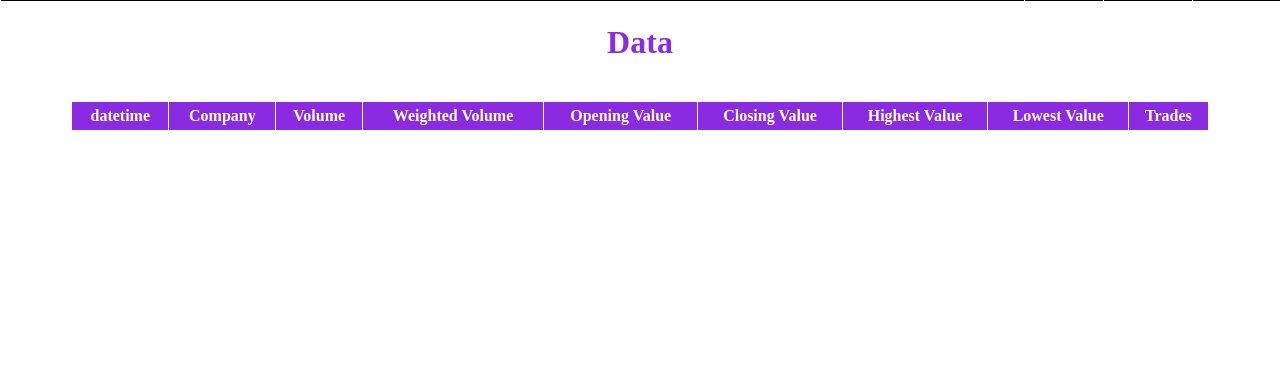
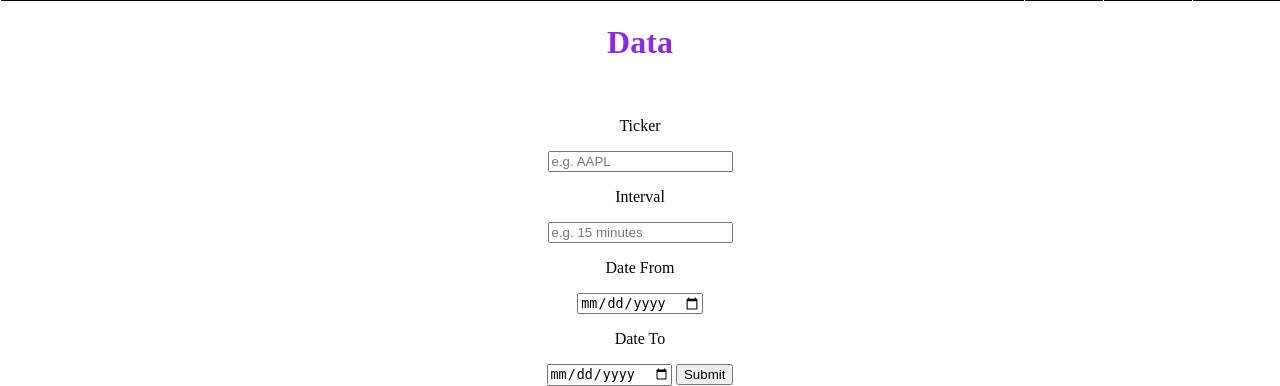
Before and after one commit to m2waters/financial_web_app, a Flask app: template Templates/data.html in a window 1280 px wide. Shown: the part 57-443 px from the top of the page. Run offline with Flask 3, Linux system fonts and the light colour scheme; the template is opened without the code that fills it, so the values that code supplies are empty.

```diff
--- a/Templates/data.html
+++ b/Templates/data.html
@@ -6,6 +6,17 @@
     <div class="centre">
         <h1>{% block title%} Data {% endblock %}</h1>
         <img src="{{ figs[0][2] }}">
+        <form action="/update-data" method="post">
+            <p>Ticker</p>
+            <input type="text" id="ticker" name="ticker" placeholder="e.g. AAPL">
+            <p>Interval</p>
+            <input type="number" id="time_period" name="time_period" placeholder="e.g. 15 minutes">
+            <p>Date From</p>
+            <input type="date" id="start_date" name="start_date" placeholder="e.g. dd-mm-yyyy">
+            <p>Date To</p>
+            <input type="date" id="end_date" name="end_date" placeholder="e.g. dd-mm-yyyy">
+            <input type="submit" value="Submit">
+        </form>
         <div class="table-centre">
             <table>
                 <tr>
```
